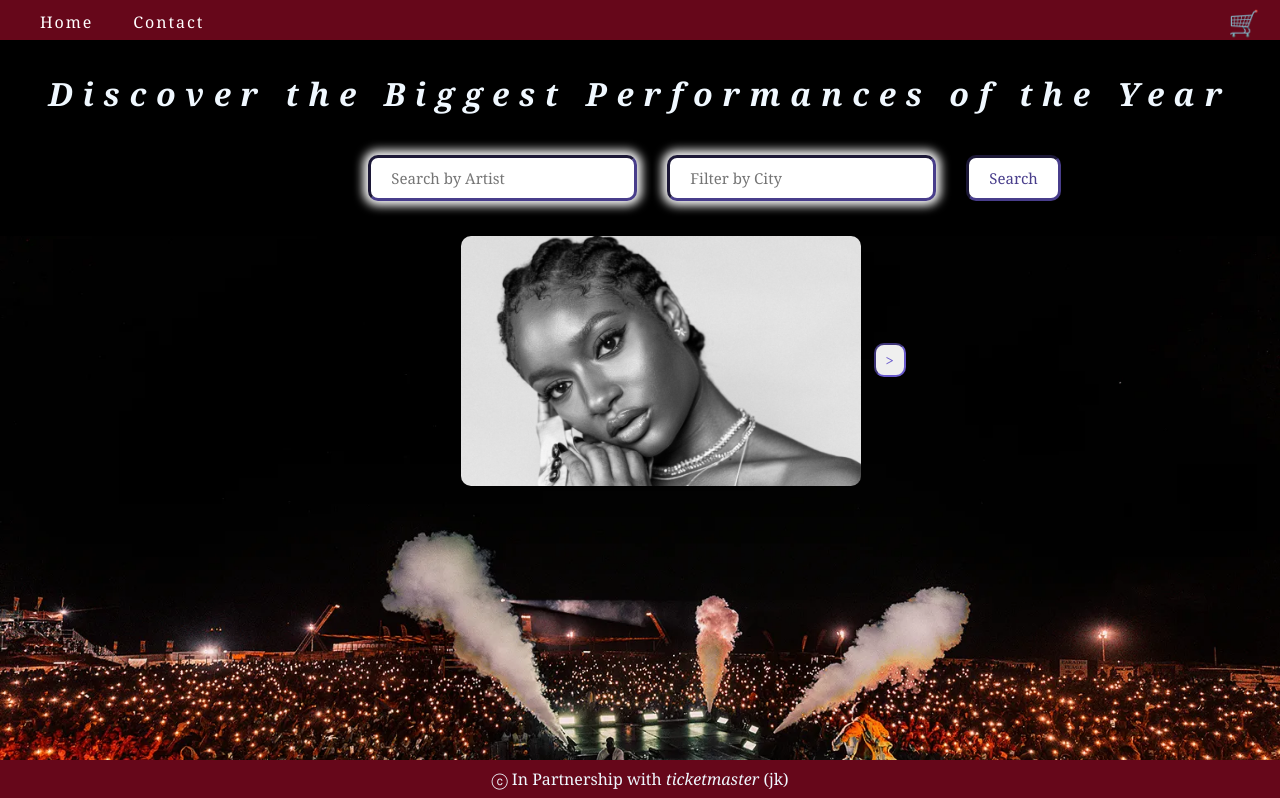
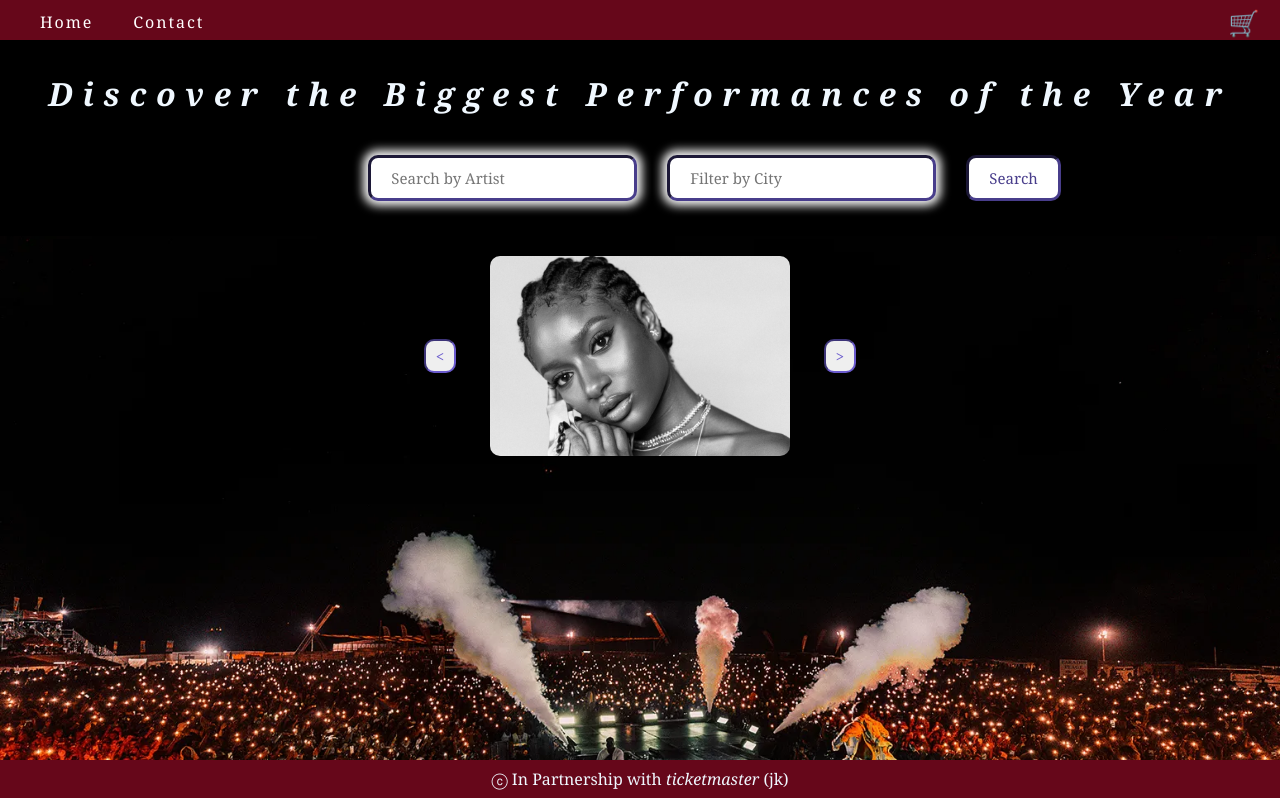
Before and after one commit to wghile/PS-Module2Project, a React (Vite) app: page / in a window 1280 px wide. Shown: the top 798 px of the page. Built offline with nearby package versions, Linux system fonts and the light colour scheme; no server answers.

Commit message:
added key to environment variable and fixed button from moving on click

```diff
--- a/package.json
+++ b/package.json
@@ -10,6 +10,7 @@
     "preview": "vite preview"
   },
   "dependencies": {
+    "dotenv": "^16.3.1",
     "react": "^18.2.0",
     "react-dom": "^18.2.0",
     "react-router-dom": "^6.15.0"
--- a/src/App.css
+++ b/src/App.css
@@ -97,40 +97,47 @@
   background-repeat: no-repeat;
   overflow: scroll;
   background-position: center;
+  padding-top: 20px;
+
+  display: grid;
+  grid-template-columns: 50px 350px 50px;
+  align-content: baseline;
+  justify-content: center;
 }
 .Form > .section2 > button{
-  padding: 5px 10px;
+  cursor: pointer;
   border: 2px slateblue inset;
   border-radius: 10px;
   font-size: 15px;
-  z-index: 2;
+  padding: 5px 10px;
+}
+.Form > .section2 > #back-button{
+  /* padding: 5px 10px; */
+  /* border: 2px slateblue inset;
+  border: 2px slateblue inset;
+  border-radius: 10px;
+  font-size: 15px; */
+  /* z-index: 2;
   position: relative;
     left: 32.75vw;
-    top: 140px;
+    top: 140px; */
 }
-.Form > .section2 > button{
-  cursor: pointer;
+.Form > .section2 > img{
+  border-radius: 10px;
+  width: 300px;
+  height: 200px;
 }
-.Form > .section2 > .images > img{
-  border-radius: 10px;
-  width: 400px;
-  height: 250px;
-  margin-left: 36vw;
+.Form > .section2 > #next-#button{
+  /* padding: 5px 10px; */
+  /* border: 2px slateblue inset; */
+  /* border-radius: 10px; */
+  /* font-size: 15px; */
 }
-.Form > .section2 > .images > button{
-  padding: 5px 10px;
-  border: 2px slateblue inset;
-  border-radius: 10px;
-  font-size: 15px;
-}
-.Form > .section2 > .images > button:hover{
-  cursor: pointer;
-}
-.Form > .section2 > .images > button{
+/* .Form > .section2 > #next-button{
   position: relative;
     left: 1vw;
     bottom: 120px;
-}
+} */
 
 
 /* Results CSS */
--- a/src/App.jsx
+++ b/src/App.jsx
@@ -10,9 +10,7 @@ import Footer from './components/Footer'
 
 function App() {
 
-  // const apiKey = process.env.REACT_APP_APIKEY
-
-  const apiKey = '8F2mODhfpkcIAxgg5VMGB3Au0Nlf0De9'
+  const apiKey = import.meta.env.VITE_APIKEY
 
   const [concert, setConcert] = useState({})
 
--- a/src/components/Form.jsx
+++ b/src/components/Form.jsx
@@ -19,11 +19,8 @@ import wizkid from '../images/wizkid.png'
 
 export default function Form({check}) {
 
-
     const artRef = useRef()
     const cityRef = useRef()
-
-    const incRef = useRef()
 
     const submit = (e) => {
         e.preventDefault()
@@ -34,32 +31,30 @@ export default function Form({check}) {
 
     const [background, setBackground] = useState(pics[0])
 
-    const [incDisplay, setIncDisplay] = useState(true)
-    const [decDisplay, setDecDisplay] = useState(false)
+    let currentIndex = pics.findIndex((el) => el === background)
 
-    const decrementIndex = () => {
-        let currentIndex = pics.findIndex((el) => el === background)
-        // console.log(currentIndex)
-        setIncDisplay(true)
-        if(currentIndex > 1){
-            setBackground(pics[currentIndex-1])
-            setDecDisplay(true)
-        }else if(currentIndex == 1){
-            setBackground(pics[currentIndex-1])
-            setDecDisplay(false)
-        }
+    //Flipping through images
+    const decrementIndex = (evt) => {
+        evt.preventDefault()
+        setBackground(pics[currentIndex - 1])
+    }
+    const incrementIndex = (evt) => {
+        evt.preventDefault()
+        setBackground(pics[currentIndex + 1])
     }
 
-    const incrementIndex = () => {
-        let currentIndex = pics.findIndex((el) => el === background)
-        // console.log(currentIndex)
-        if(currentIndex + 1 == pics.length - 1){
-            setBackground(pics[currentIndex+1])
-            setIncDisplay(false)
-        }else{
-            setBackground(pics[currentIndex+1])
-            setDecDisplay(true)
-        }
+    //Button Toggle
+    let backButton = document.querySelector('#back-button')
+    let nextButton = document.querySelector('#next-button')
+    if(currentIndex == 0){
+        backButton?.setAttribute('disabled', '')
+    }else{
+        backButton?.removeAttribute('disabled', '')
+    }
+    if(currentIndex == 14){
+        nextButton?.setAttribute('disabled', '')
+    }else{
+        nextButton?.removeAttribute('disabled', '')
     }
 
   return (
@@ -77,13 +72,11 @@ export default function Form({check}) {
             </div>
         </div>
         <div className="section2">
-            {decDisplay && <button onClick={decrementIndex} style={{color: 'slateblue'}}>{'<'}</button>}
-            <div className="images">
-                <img src={background} />
-                {incDisplay && <button onClick={incrementIndex} style={{color: 'slateblue'}}>{'>'}</button>}
-            </div>
+            <button id='back-button' onClick={decrementIndex} style={{color: 'slateblue'}}>{'<'}</button>
+            <img src={background} />
+            <button id='next-button' onClick={incrementIndex} style={{color: 'slateblue'}}>{'>'}</button>
+            {/* </div> */}
         </div>
-        {/* <button onClick={reset}>Clear</button> */}
     </div>
   )
 }
```
Also changed, not shown: 2 other files (tests, documents, lock files or other folders).
